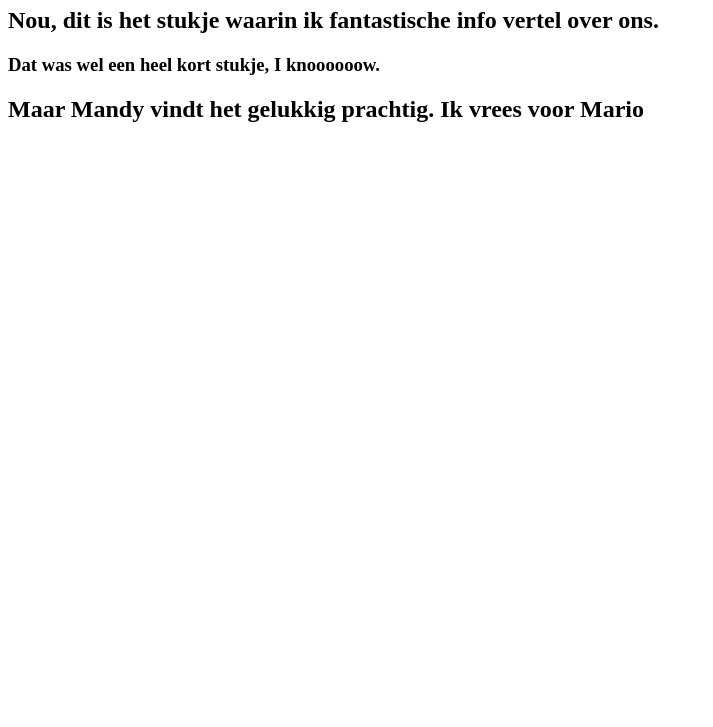
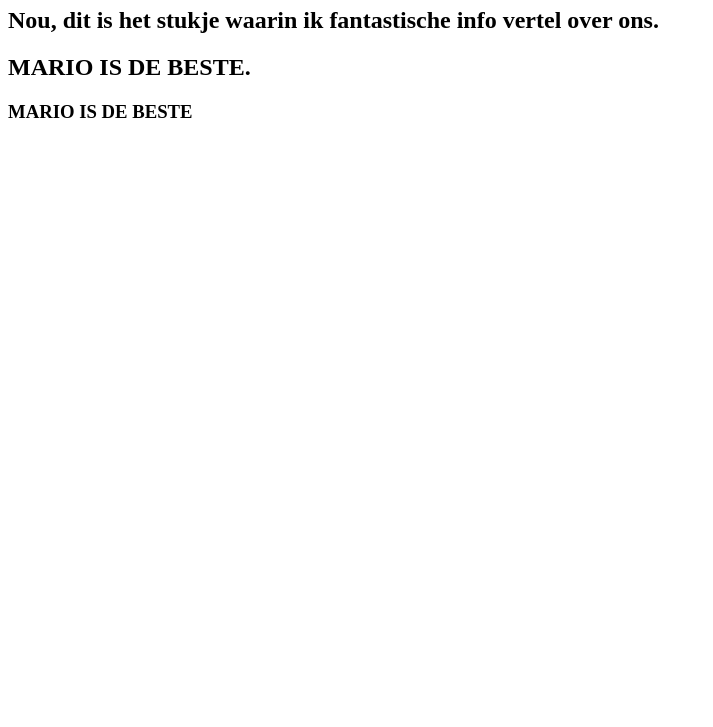
Before and after one commit to lightsparks/fantastische-info, a plain HTML site: page index.html in a window 1280 px wide. Shown: the part 73-800 px from the top of the page, without its empty margins (0-713 px from the left). Drawn offline with Linux system fonts and the light colour scheme.

Commit message:
beterderrr

```diff
--- a/index.html
+++ b/index.html
@@ -8,8 +8,8 @@
 <h1>Fantastische Info</h1>
 <div class="overOns">
     <h2>Nou, dit is het stukje waarin ik fantastische info vertel over ons.</h2>
-    <h3>Dat was wel een heel kort stukje, I knoooooow.</h3>
-    <h2>Maar Mandy vindt het gelukkig prachtig. Ik vrees voor Mario</h2>
+    <h2>MARIO IS DE BESTE.</h2>
+    <h3> MARIO IS DE BESTE</h3>
 </div>
 
 </body>
```
